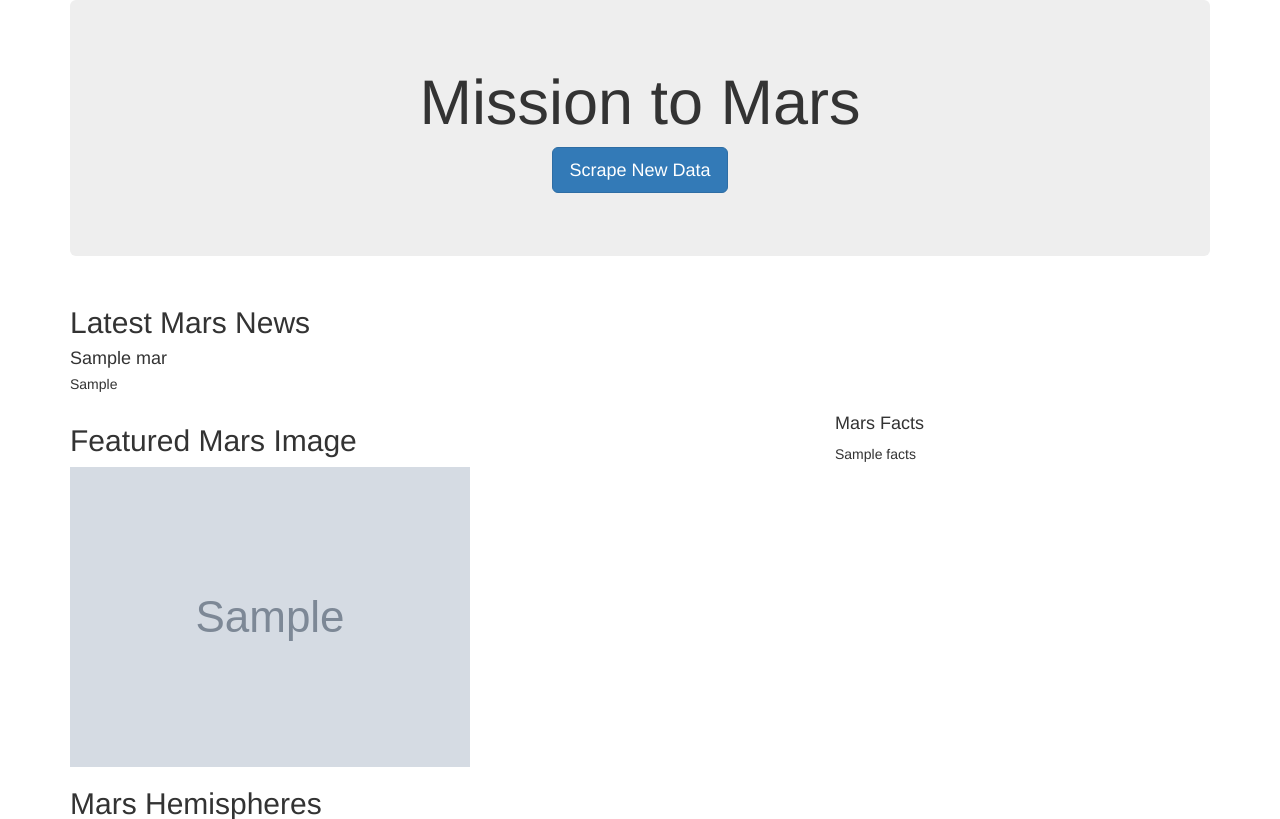
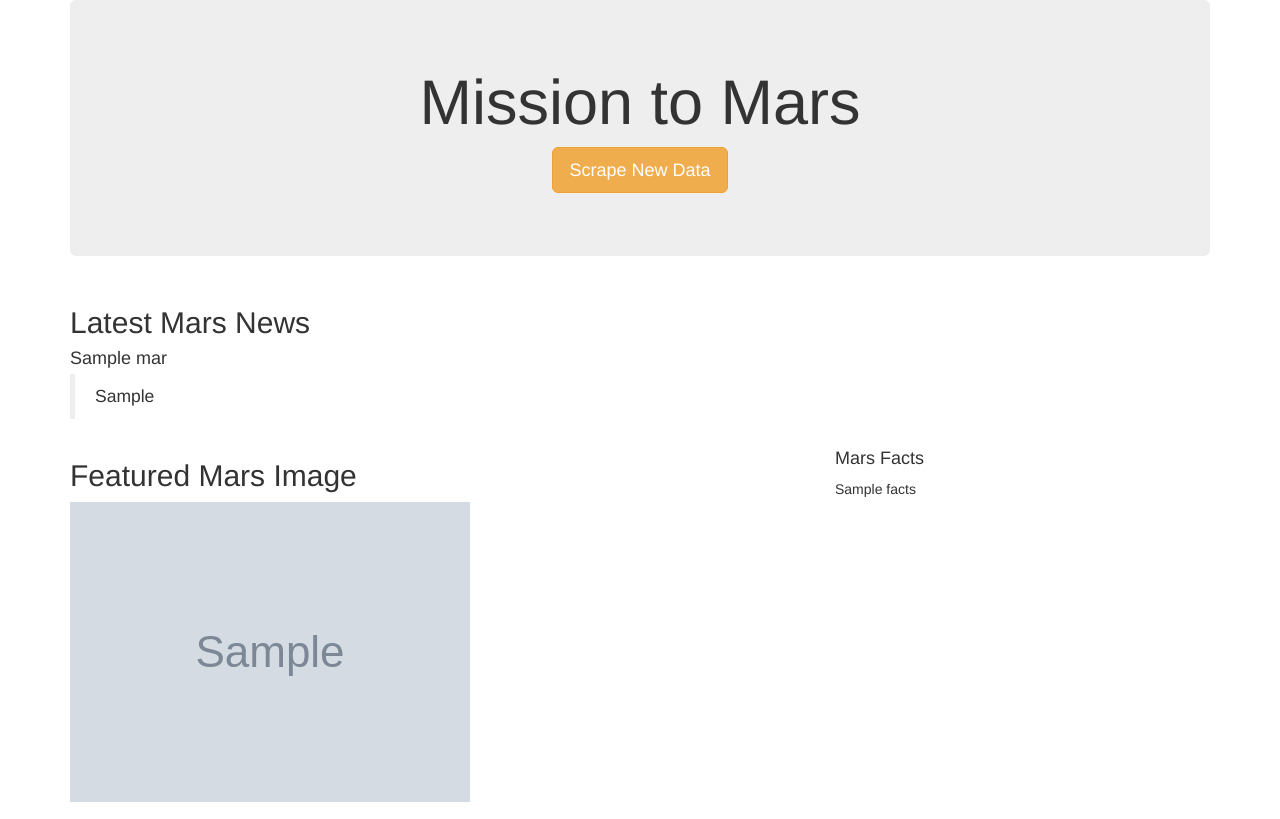
Before and after one commit to Ryan-Andrade/Mission-to-Mars, a Flask app: page / in a window 1280 px wide. Shown: the top 819 px of the page. Run offline with Flask 2, Linux system fonts and the light colour scheme; grey boxes marked "Sample" are stand-in pictures; a database or web service that is not in the repository returns one stand-in record (values such as "Sample title"); some libraries are stand-ins or nearby versions.

Commit message:
Deliverable 3 commit.

```diff
--- a/templates/index.html
+++ b/templates/index.html
@@ -16,7 +16,7 @@
       <div class="jumbotron text-center">
         <h1>Mission to Mars</h1>
         <!-- Add a button to activate scraping script -->
-        <p><a class="btn btn-primary btn-lg" href="/scrape" role="button">Scrape New Data</a></p>
+        <p><a class="btn btn-warning btn-lg" href="/scrape" role="button">Scrape New Data</a></p>
       </div>
       <!-- Add section for Mars News -->
       <div class="row" id="mars-news">
@@ -25,7 +25,9 @@
             <div class="media-body">
               <h2>Latest Mars News</h2>
               <h4 class="media-heading">{{ mars.news_title }}</h4>
-              <p>{{ mars.news_paragraph }}</p>
+              <blockquote>
+                <p>{{ mars.news_paragraph }}</p>
+              </blockquote>
             </div>
           </div>
         </div>
@@ -54,9 +56,9 @@
           <h2>Mars Hemispheres</h2>
         </div>
       </div>
-      <div class="row" id="mars-hemispheres-images">
-        <div class="col-md-6>">
-          {% for hemisphere in mars.hemisphere_images %}
+      <div class="row" id="mars-hemisphere-images">
+        {% for hemisphere in mars.hemisphere_images %}
+          <div class="col-xs-12 col-md-6 col-lg-3>">
             {% for key in hemisphere %}
               <h4 class="media-heading">{{ key }}</h4>
               <img
@@ -65,8 +67,8 @@
                 alt="Responsive image"
               />
             {% endfor %}
-          {% endfor %}
-        </div>
+          </div>
+        {% endfor %}
       </div>
     </div>
   </body>
```
